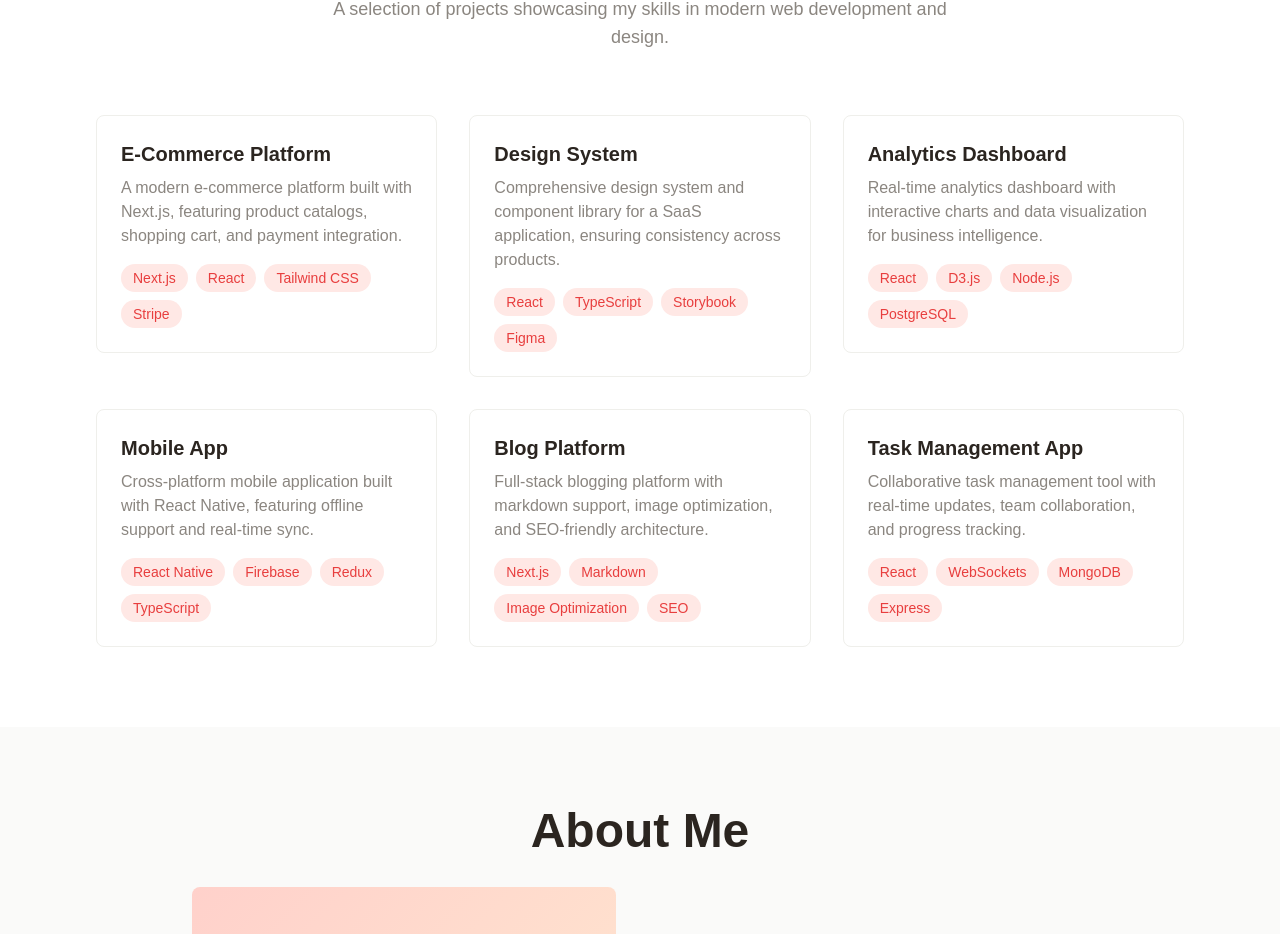
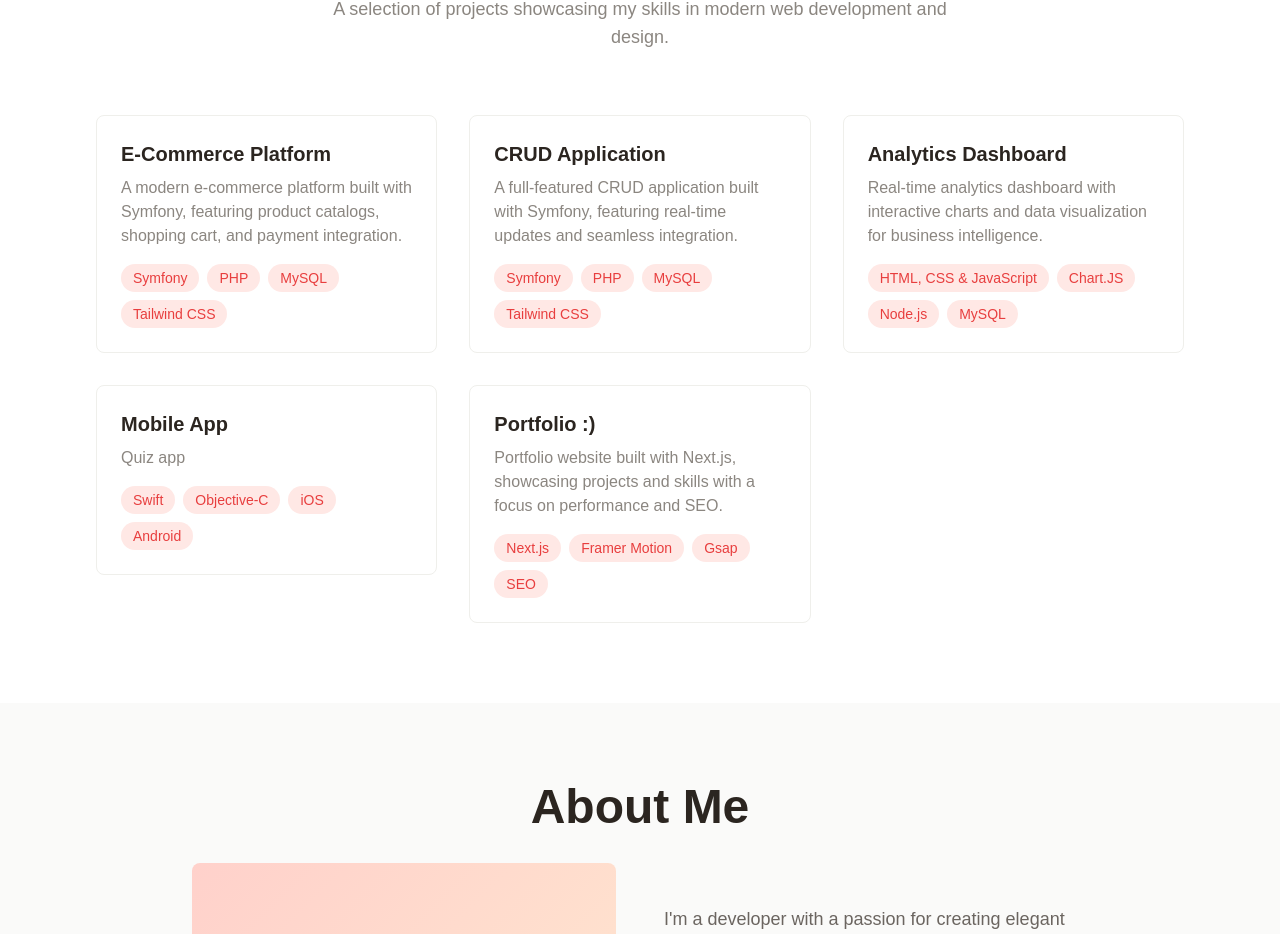
Before and after one commit to wpoth/wpoth.github.io, a Next.js app: page / in a window 1280 px wide. Shown: the part 1014-1948 px from the top of the page. Built offline with nearby package versions, Linux system fonts and the light colour scheme.

Commit message:
changed project cards

```diff
--- a/src/app/page.tsx
+++ b/src/app/page.tsx
@@ -33,39 +33,33 @@ export default function Home() {
     {
       title: 'E-Commerce Platform',
       description:
-        'A modern e-commerce platform built with Next.js, featuring product catalogs, shopping cart, and payment integration.',
-      tags: ['Next.js', 'React', 'Tailwind CSS', 'Stripe'],
+        'A modern e-commerce platform built with Symfony, featuring product catalogs, shopping cart, and payment integration.',
+      tags: ['Symfony', 'PHP', 'MySQL', 'Tailwind CSS'],
     },
     {
-      title: 'Design System',
+      title: 'CRUD Application',
       description:
-        'Comprehensive design system and component library for a SaaS application, ensuring consistency across products.',
-      tags: ['React', 'TypeScript', 'Storybook', 'Figma'],
+        'A full-featured CRUD application built with Symfony, featuring real-time updates and seamless integration.',
+      tags: ['Symfony', 'PHP', 'MySQL', 'Tailwind CSS'],
     },
     {
       title: 'Analytics Dashboard',
       description:
         'Real-time analytics dashboard with interactive charts and data visualization for business intelligence.',
-      tags: ['React', 'D3.js', 'Node.js', 'PostgreSQL'],
+      tags: ['HTML, CSS & JavaScript', 'Chart.JS', 'Node.js', 'MySQL'],
     },
     {
       title: 'Mobile App',
       description:
-        'Cross-platform mobile application built with React Native, featuring offline support and real-time sync.',
-      tags: ['React Native', 'Firebase', 'Redux', 'TypeScript'],
+        'Quiz app',
+      tags: ['Swift', 'Objective-C', 'iOS', 'Android'],
     },
     {
-      title: 'Blog Platform',
+      title: 'Portfolio :)',
       description:
-        'Full-stack blogging platform with markdown support, image optimization, and SEO-friendly architecture.',
-      tags: ['Next.js', 'Markdown', 'Image Optimization', 'SEO'],
-    },
-    {
-      title: 'Task Management App',
-      description:
-        'Collaborative task management tool with real-time updates, team collaboration, and progress tracking.',
-      tags: ['React', 'WebSockets', 'MongoDB', 'Express'],
-    },
+        'Portfolio website built with Next.js, showcasing projects and skills with a focus on performance and SEO.',
+      tags: ['Next.js', 'Framer Motion', 'Gsap', 'SEO'],
+    }
   ];
 
   return (
```
